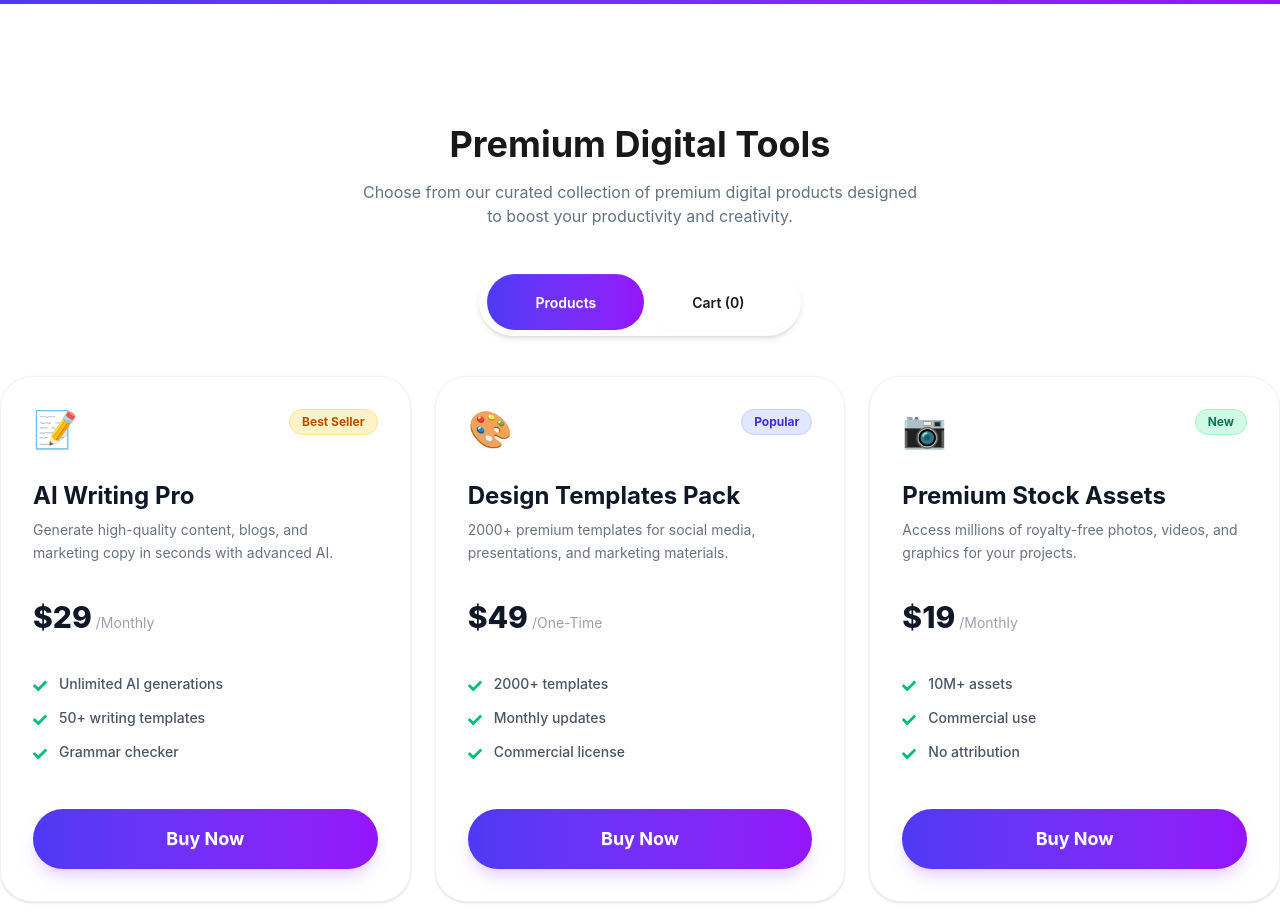
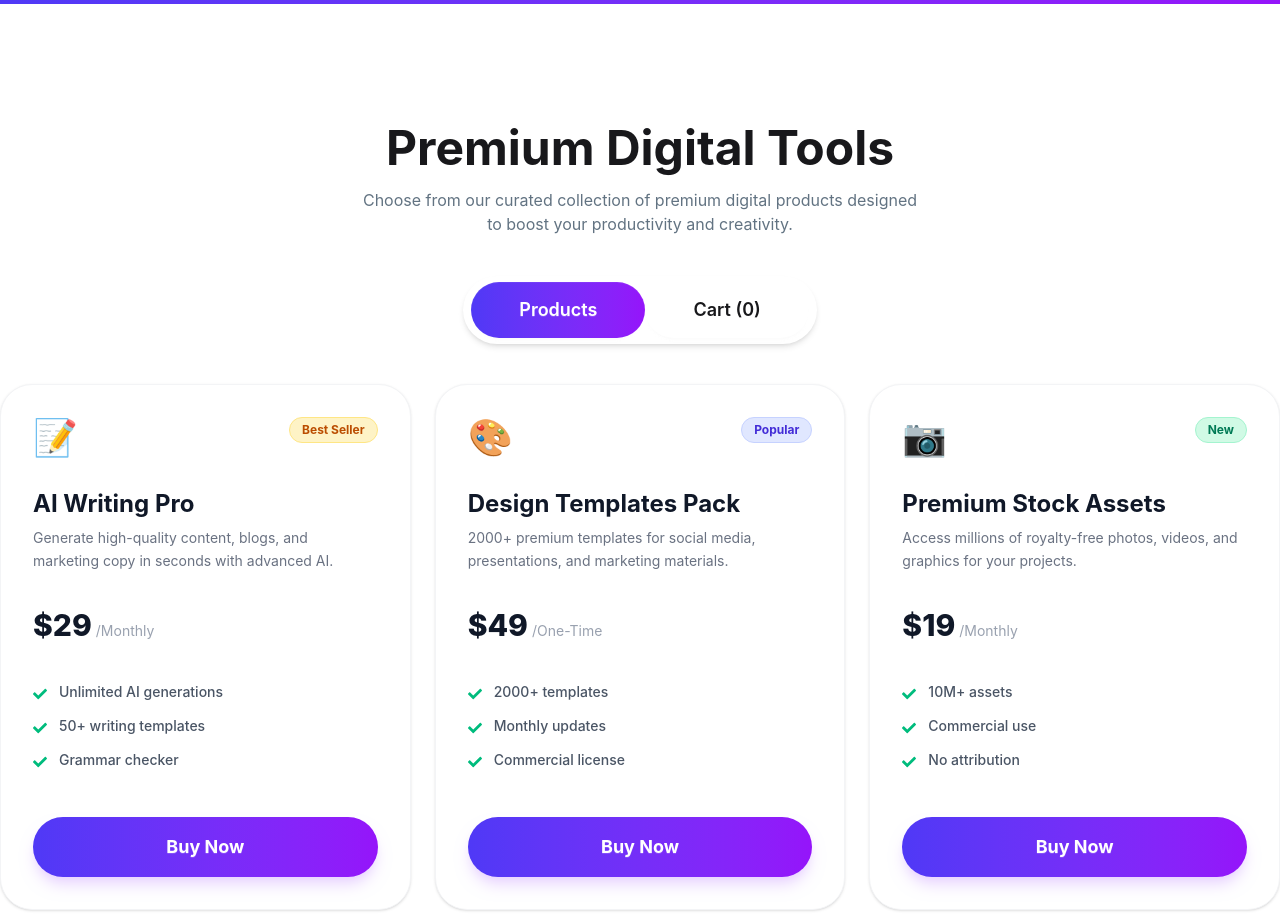
Before and after one commit to Sajibpurno/Assignment-6-DigiTools-, a React (Vite) app: page / in a window 1280 px wide. Shown: the part 1080-2001 px from the top of the page. Built offline with nearby package versions, Linux system fonts and the light colour scheme.

Commit message:
add the your cart empty in the cart area

```diff
--- a/src/Components/Card/ProductCard.jsx
+++ b/src/Components/Card/ProductCard.jsx
@@ -11,18 +11,19 @@ const ProductCard = ({DigitalData}) => {
     return (
         <div className='mt-30'>
             <div className="flex flex-col items-center justify-center text-center">
-                <h1 className=' font-bold text-4xl mb-4'>Premium Digital Tools</h1>
+                <h1 className=' font-bold text-5xl mb-4'>Premium Digital Tools</h1>
+
                 <p className='text-[#627382]'>Choose from our curated collection of premium digital products designed <br /> to boost your productivity and creativity.</p>
 
             <div className="flex justify-center  bg-white px-2 py-1.5 shadow-md rounded-full mt-10">
            {/* daynamic kore cls ke than condition diye bg cng kora hoise */}
                 <button onClick={() => setProduct('product')}
 
-                className={`btn bg-white border-none ${product === 'product' ? "bg-linear-to-r from-[#4F39F6] to-[#9514FA]  text-white" : ""} rounded-full px-12 py-7`}>Products</button>
+                className={`btn font-semibold text-lg bg-white border-none ${product === 'product' ? "bg-linear-to-r from-[#4F39F6] to-[#9514FA]  text-white" : ""} rounded-full px-12 py-7`}>Products</button>
 
                 <button onClick={() => setProduct('cart')}
 
-                className={`btn bg-white border-none ${product === 'cart' ? "bg-linear-to-r from-[#4F39F6] to-[#9514FA] text-white" : ""}
+                className={`btn font-semibold text-lg bg-white border-none ${product === 'cart' ? "bg-linear-to-r from-[#4F39F6] to-[#9514FA] text-white" : ""}
                     rounded-full px-12 py-7`}
                 >Cart ({cart.length})
                 </button>
--- a/src/Components/Cart/CartCard.jsx
+++ b/src/Components/Cart/CartCard.jsx
@@ -47,7 +47,7 @@ const CartCard = ({cart,setCart}) => {
                 </div>
 
             ) : (
-                <div className="text-center py-10 text-zinc-500 text-xl font-medium border-2 border-dashed rounded-2xl">
+                <div className="card text-[#627382] text-center py-20 text-4xl font-medium bg-white rounded-xl shadow-xl">
                     Your cart is empty! 🛒
                 </div>
             )}
```
